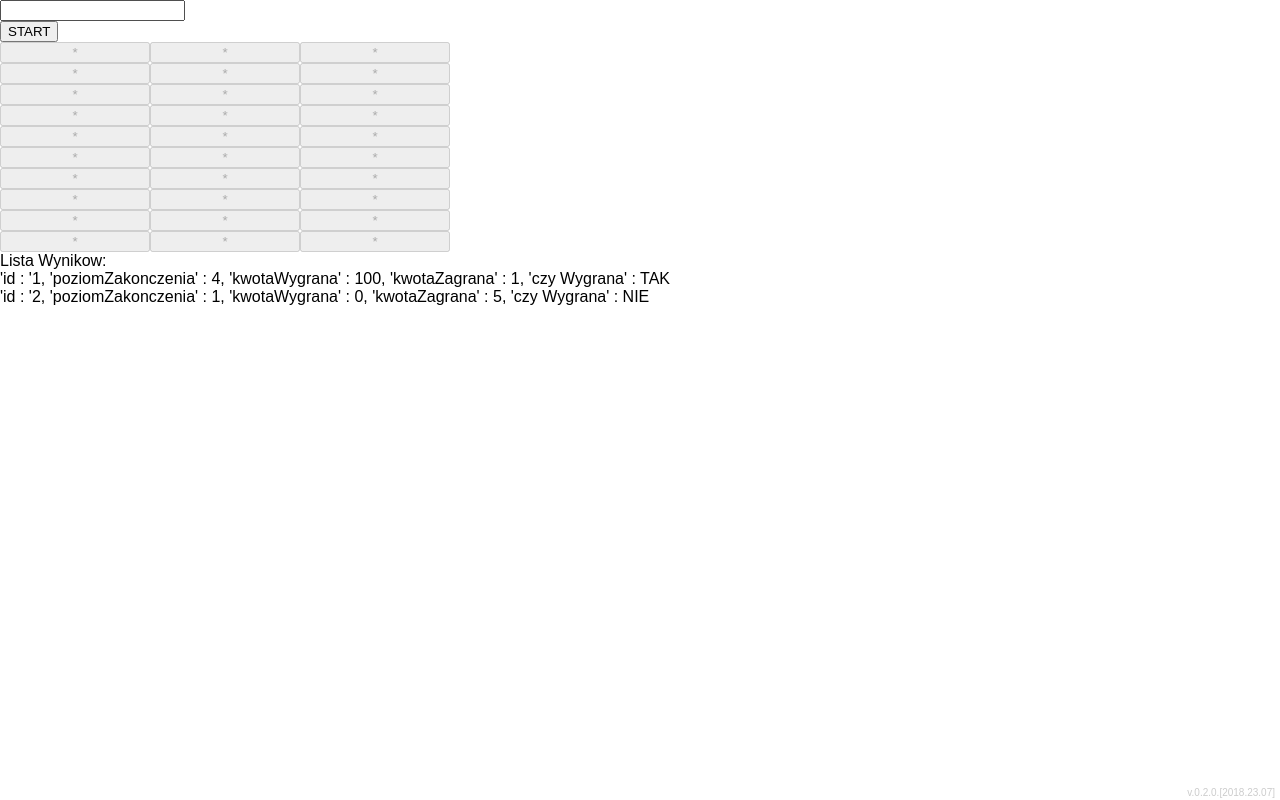
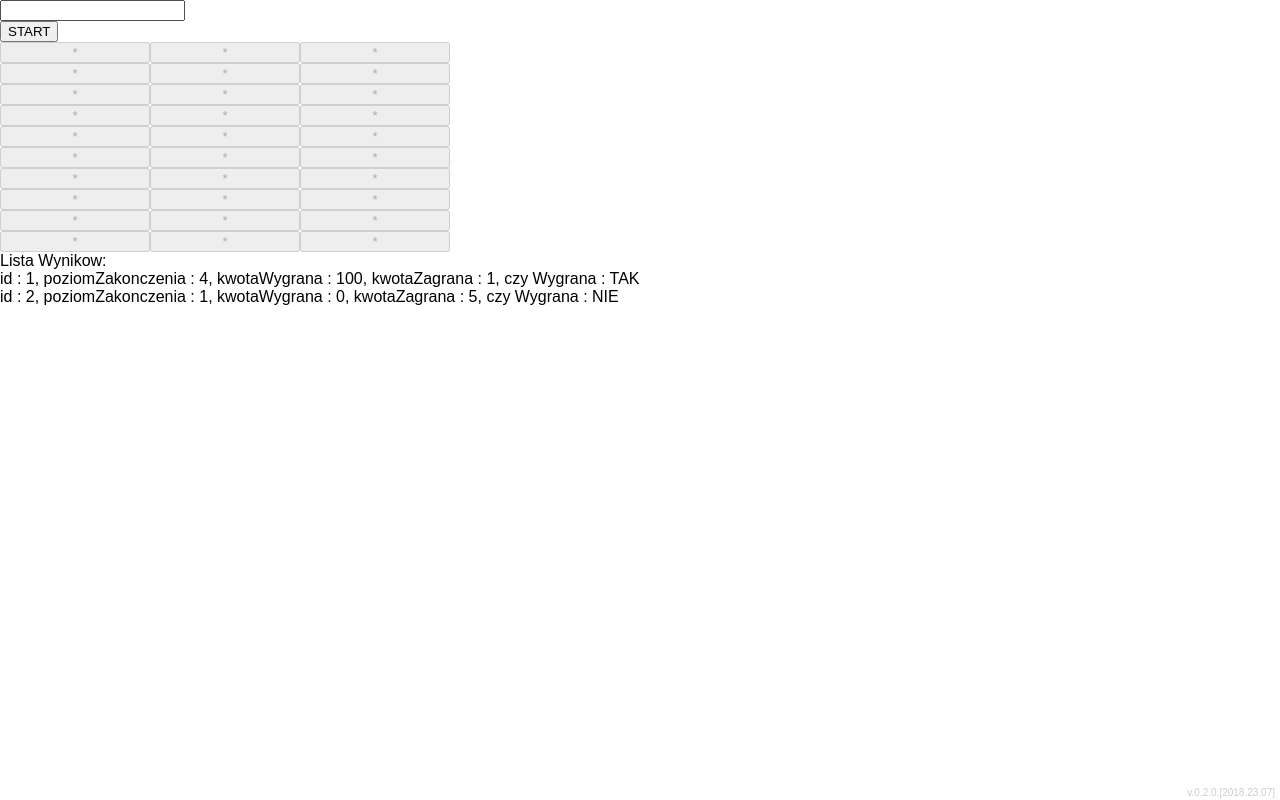
Before and after one commit to scrumptiousCherry/pierwsze_trzy_tygodnie, a React (Create React App) app in the folder npm_react/gra-wieza/: page / in a window 1280 px wide. Built offline with nearby package versions, Linux system fonts and the light colour scheme.

Commit message:
DZIAŁA KWOTA WYGRANA

```diff
--- a/npm_react/gra-wieza/src/App.js
+++ b/npm_react/gra-wieza/src/App.js
@@ -1,7 +1,7 @@
 /*
 STYLOWANIE
 ZLICZANIE KWOTY WYGRANEJ:
-DWA NOWE KLUCZE W STATE: WARTOSC Z INPUTA PO KLIKNIECIU START, KWOTA WYGRANEJ
+DWA NOWE KLUCZE W STATE: {done :[WARTOSC Z INPUTA PO KLIKNIECIU START]}, KWOTA WYGRANEJ
 (ZMIENIA SIE PO KLIKNIECIU W NASTEPNY POZIOM),
 WYGLAD LISTY WYNIKOW
 RILIS
@@ -79,11 +79,11 @@ class App extends Component {
           }
           return(
           <div>
-            'id : '{x.id},
-            'poziomZakonczenia' : {x.poziomZakonczenia},
-            'kwotaWygrana' : {x.kwotaWygrana},
-            'kwotaZagrana' : {x.kwotaZagrana},
-            'czy Wygrana' : {czyWygranaTekst}
+            id : {x.id},
+            poziomZakonczenia : {x.poziomZakonczenia},
+            kwotaWygrana : {x.kwotaWygrana},
+            kwotaZagrana : {x.kwotaZagrana},
+            czy Wygrana : {czyWygranaTekst}
           </div>
         );
         })
@@ -239,7 +239,7 @@ class App extends Component {
           id: this.state.numerId,
           poziomZakonczenia : this.state.poziomAktywny,
           kwotaZagrana : parseFloat(this.state.przechowywanieZInputa),
-          kwotaWygrana: 60.00,
+          kwotaWygrana: this.state.kwotaWygranej,
           zysk: 60.00 - 7.00,
           czyWygrana: okreslenieWygranej(),
           data: moment().format('LLLL')
@@ -276,6 +276,13 @@ class App extends Component {
         let koniec = poczatek + 2
         if(index >= poczatek && index <= koniec){
           nowaListaPrzyciskow[index].czyAktywny=true
+          let nowaListaPrzyciskow2 = this.state.listaPrzyciskow.slice()
+              nowaListaPrzyciskow2.forEach((item, index) => {
+              let wartoscWygranej = nowaListaPrzyciskow2[kliknietyIndex].tekstPrzycisku
+                this.setState({
+                  kwotaWygranej : wartoscWygranej
+                })
+                })
         }else{
           nowaListaPrzyciskow[index].czyAktywny=false
         }
```
